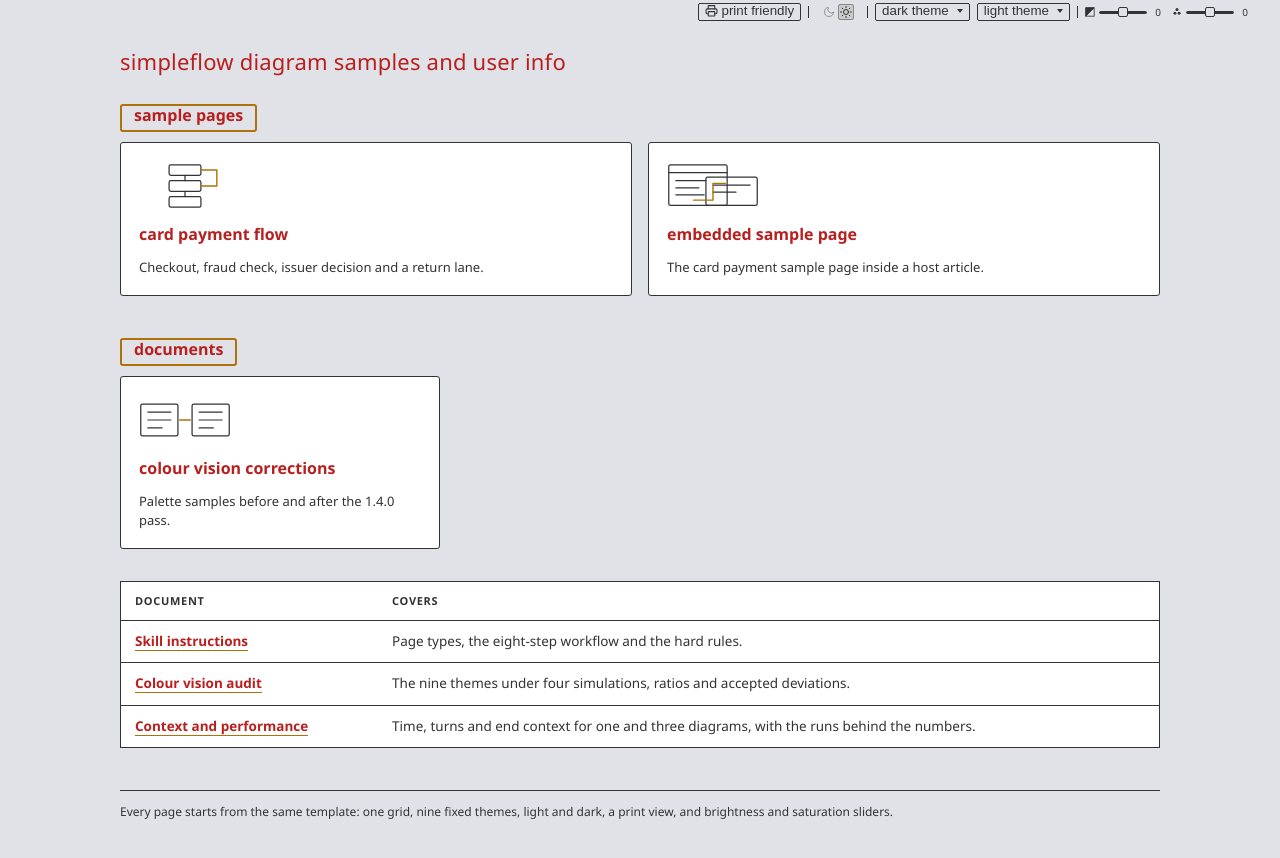
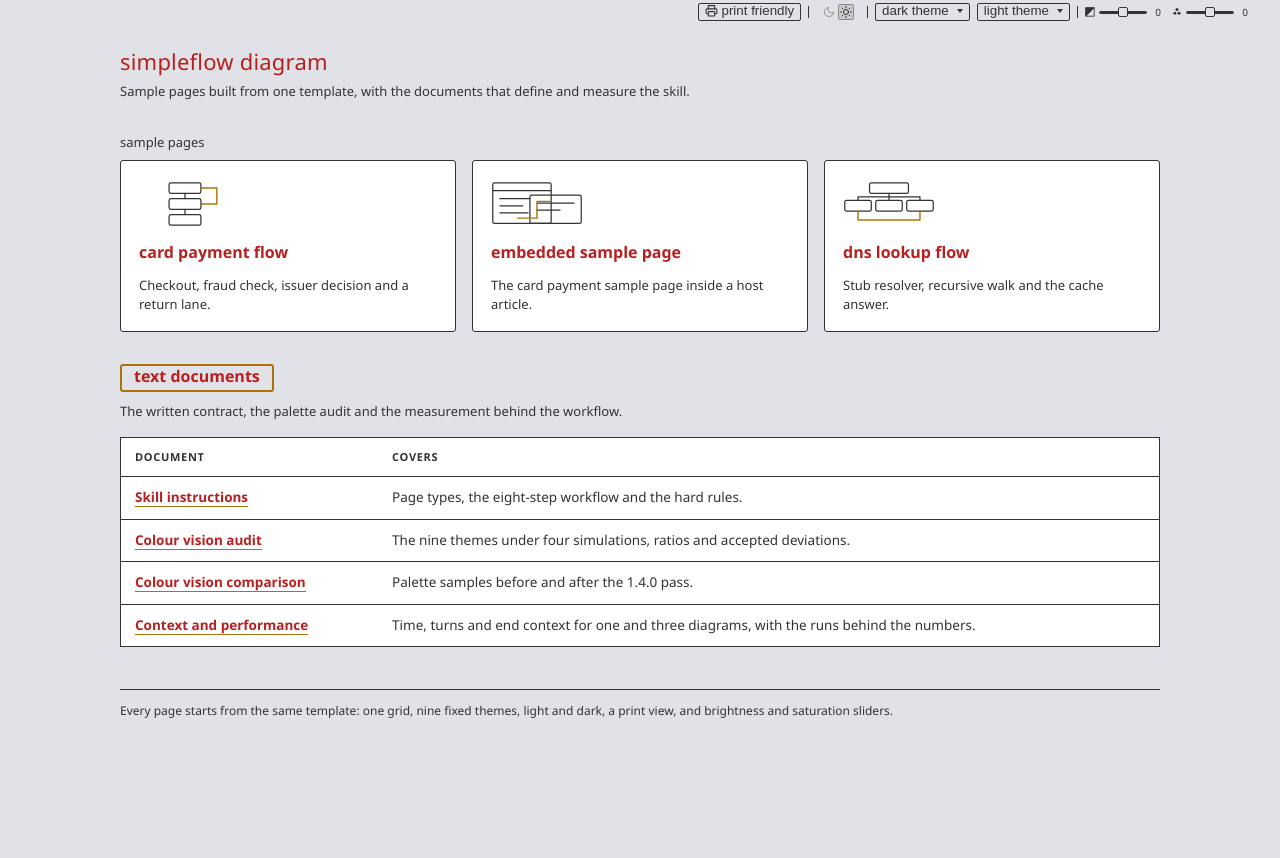
Before and after one commit to chezhenkie/simple-flow-diagram-skill, a plain HTML site: page docs/index.html in a window 1280 px wide. After the commit the page ends 800 px from the top, so only its background shows below. Drawn offline with Linux system fonts and the light colour scheme.

Commit message:
Docs: rebuild the index page from the 1.6.0 template

```diff
--- a/docs/index.html
+++ b/docs/index.html
@@ -301,10 +301,10 @@
 
 <main>
 
-  <h1>simpleflow diagram samples and user info</h1>
+  <h1>simpleflow diagram</h1>
+  <p class="sub">Sample pages built from one template, with the documents that define and measure the skill.</p>
 
-  <section aria-labelledby="samples" style="margin-top:26px">
-    <div class="head"><h2 id="samples">sample pages</h2></div>
+  <p class="note">sample pages</p>
   <nav class="grid" aria-label="sample pages">
 
     <a class="entry" href="demo.html">
@@ -332,24 +332,24 @@
       <span class="desc">The card payment sample page inside a host article.</span>
     </a>
 
+    <a class="entry" href="sample-one-diagram.html">
+      <svg class="glyph" viewBox="0 0 104 56" aria-hidden="true" focusable="false">
+        <rect x="30" y="4" width="44" height="12" rx="2"/>
+        <rect x="2" y="24" width="30" height="12" rx="2"/>
+        <rect x="37" y="24" width="30" height="12" rx="2"/>
+        <rect x="72" y="24" width="30" height="12" rx="2"/>
+        <path d="M 52 16 V 20 M 17 20 H 87 M 17 20 V 24 M 52 20 V 24 M 87 20 V 24"/>
+        <path class="hot" d="M 87 36 V 46 H 17 V 36"/>
+      </svg>
+      <span class="name">dns lookup flow</span>
+      <span class="desc">Stub resolver, recursive walk and the cache answer.</span>
+    </a>
+
   </nav>
-  </section>
 
   <section aria-labelledby="documents">
-    <div class="head"><h2 id="documents">documents</h2></div>
-    <nav class="grid" aria-label="documents" style="grid-template-columns:minmax(260px, 320px)">
-      <a class="entry" href="color-vision-audit-comparison.html">
-        <svg class="glyph" viewBox="0 0 104 56" aria-hidden="true" focusable="false">
-          <rect x="2" y="10" width="42" height="36" rx="2"/>
-          <rect x="60" y="10" width="42" height="36" rx="2"/>
-          <path d="M 10 19 H 36 M 10 28 H 36 M 10 37 H 26"/>
-          <path d="M 68 19 H 94 M 68 28 H 94 M 68 37 H 84"/>
-          <path class="hot" d="M 46 28 H 58"/>
-        </svg>
-        <span class="name">colour vision corrections</span>
-        <span class="desc">Palette samples before and after the 1.4.0 pass.</span>
-      </a>
-    </nav>
+    <div class="head"><h2 id="documents">text documents</h2></div>
+    <p class="note">The written contract, the palette audit and the measurement behind the workflow.</p>
     <table class="docs" aria-labelledby="documents">
       <thead>
         <tr><th scope="col">Document</th><th scope="col">Covers</th></tr>
@@ -362,6 +362,10 @@
         <tr>
           <th scope="row"><a href="color-vision-audit.html">Colour vision audit</a></th>
           <td>The nine themes under four simulations, ratios and accepted deviations.</td>
+        </tr>
+        <tr>
+          <th scope="row"><a href="color-vision-audit-comparison.html">Colour vision comparison</a></th>
+          <td>Palette samples before and after the 1.4.0 pass.</td>
         </tr>
         <tr>
           <th scope="row"><a href="context-performance-report.html">Context and performance</a></th>
```
Also changed, not shown: 2 other files. Lines whose indentation alone changed are shown as unchanged.
